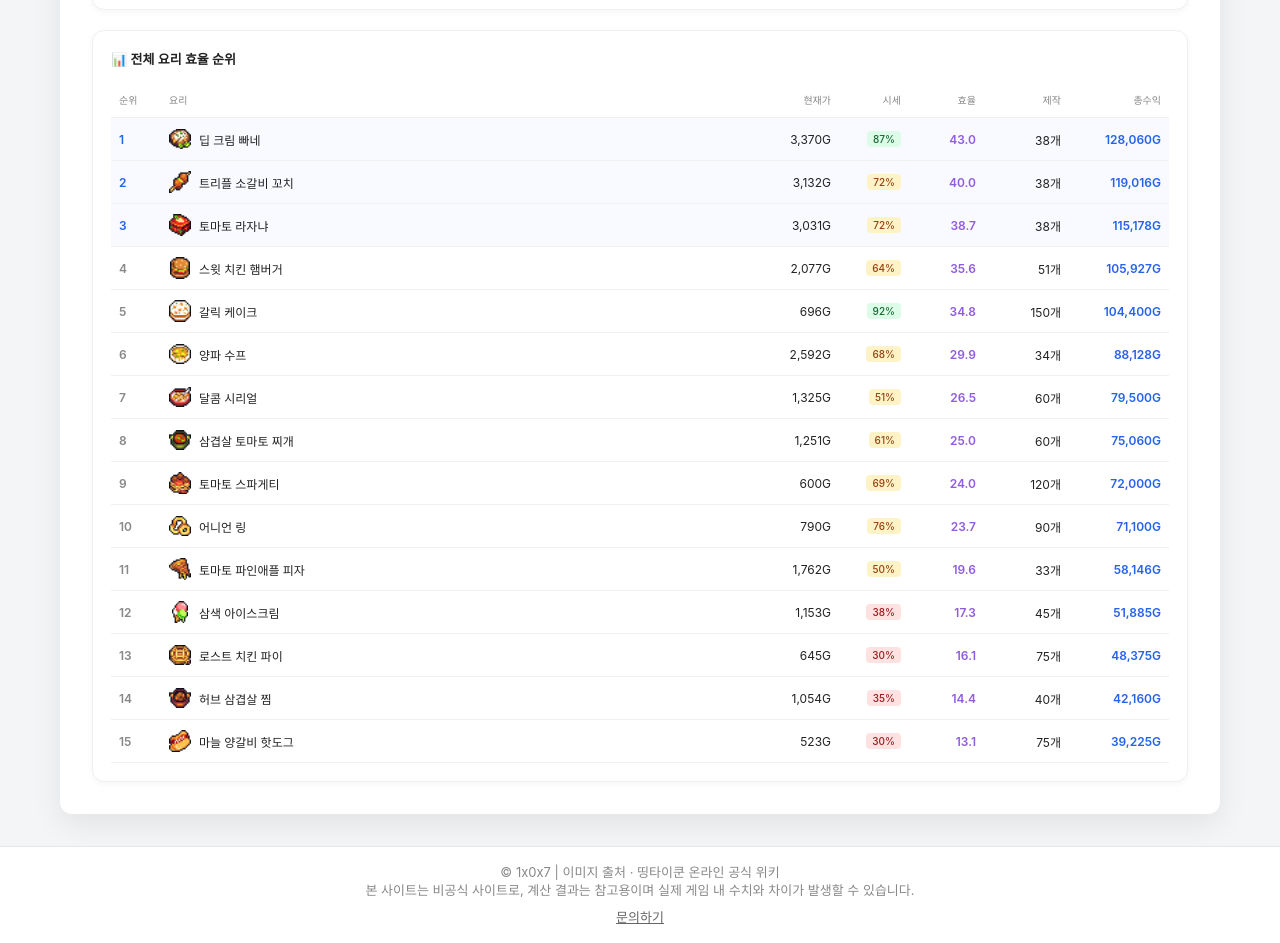
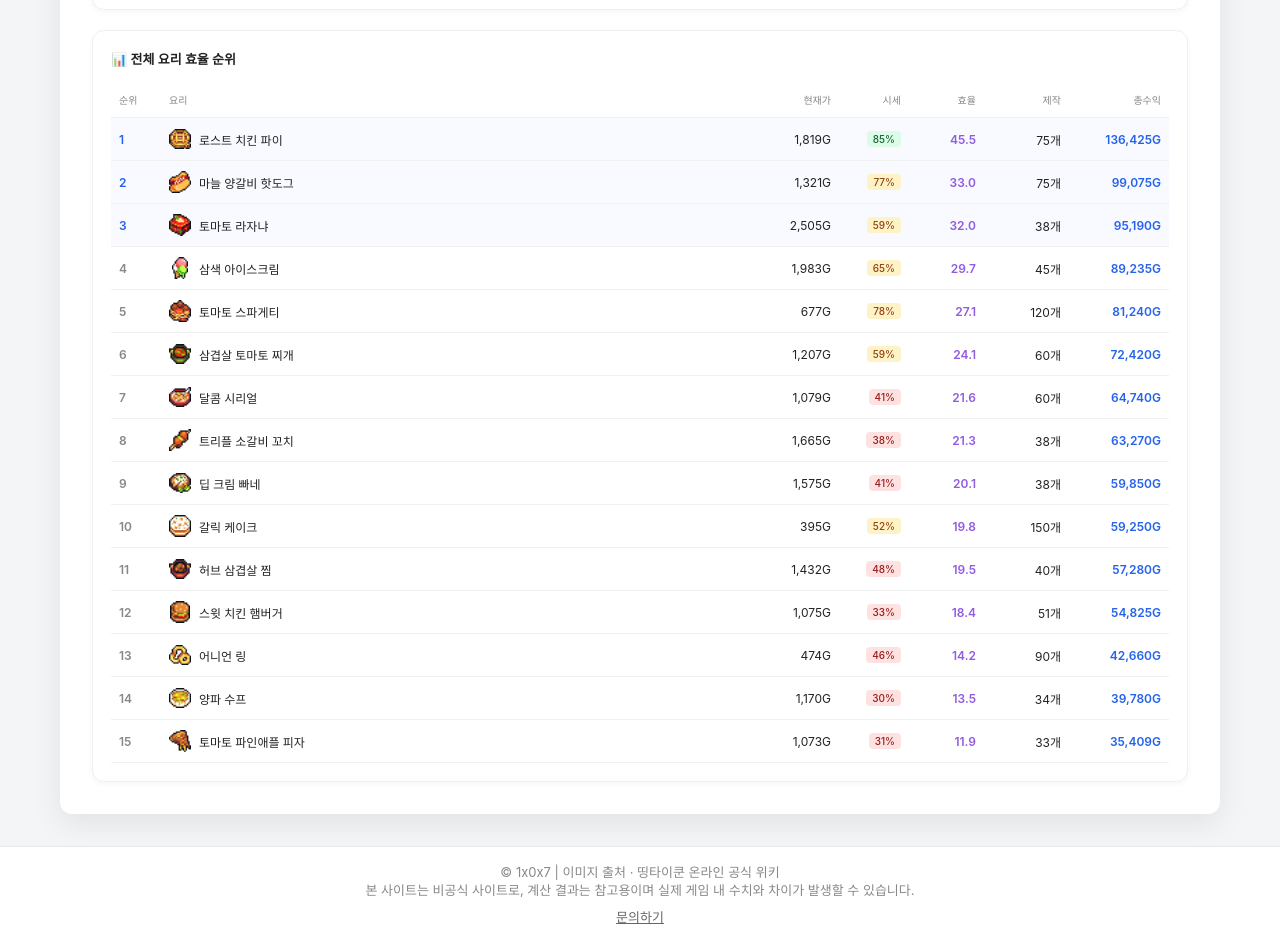
Before and after one commit to 1x0x7/107spa, a Next.js app: page /farming/efficiency in a window 1280 px wide. Shown: the part 887-1830 px from the top of the page. Built offline with nearby package versions, Linux system fonts and the light colour scheme.

Commit message:
요리 업데이트

```diff
--- a/app/farming/efficiency/page.tsx
+++ b/app/farming/efficiency/page.tsx
@@ -211,7 +211,7 @@ export default function EfficiencyPage() {
         <div className="price-edit-header">
           <h3>
             시세 수정
-            <span className="price-date">01.27 ~ 01.30</span>
+            <span className="price-date">01.30 ~ 02.01</span>
           </h3>
           <button className="btn-reset-price" onClick={handleResetPrices}>
             초기화
--- a/data/farming.ts
+++ b/data/farming.ts
@@ -184,21 +184,21 @@ export const FARMING_EXPERT_DESC = {
 
 // 기본 시세 설정 (3일마다 수정)
 export const DEFAULT_PRICES: Record<string, number> = {
-  "토마토 스파게티": 600,
-  "어니언 링": 790,
-  "갈릭 케이크": 696,
-  "삼겹살 토마토 찌개": 1251,
-  "삼색 아이스크림": 1153,
-  "마늘 양갈비 핫도그": 523,
-  "달콤 시리얼": 1325,
-  "로스트 치킨 파이": 645,
-  "스윗 치킨 햄버거": 2077,
-  "토마토 파인애플 피자": 1762,
-  "양파 수프": 2592,
-  "허브 삼겹살 찜": 1054,
-  "토마토 라자냐": 3031,
-  "딥 크림 빠네": 3370,
-  "트리플 소갈비 꼬치": 3132
+  "토마토 스파게티": 677,
+  "어니언 링": 474,
+  "갈릭 케이크": 395,
+  "삼겹살 토마토 찌개": 1207,
+  "삼색 아이스크림": 1983,
+  "마늘 양갈비 핫도그": 1321,
+  "달콤 시리얼": 1079,
+  "로스트 치킨 파이": 1819,
+  "스윗 치킨 햄버거": 1075,
+  "토마토 파인애플 피자": 1073,
+  "양파 수프": 1170,
+  "허브 삼겹살 찜": 1432,
+  "토마토 라자냐": 2505,
+  "딥 크림 빠네": 1575,
+  "트리플 소갈비 꼬치": 1665
 }
 
 // 효율 계산용 요리 레시피 데이터 (베이스 필요량 포함)
```
Also changed, not shown: data/updates.ts (+6 -12 lines).
